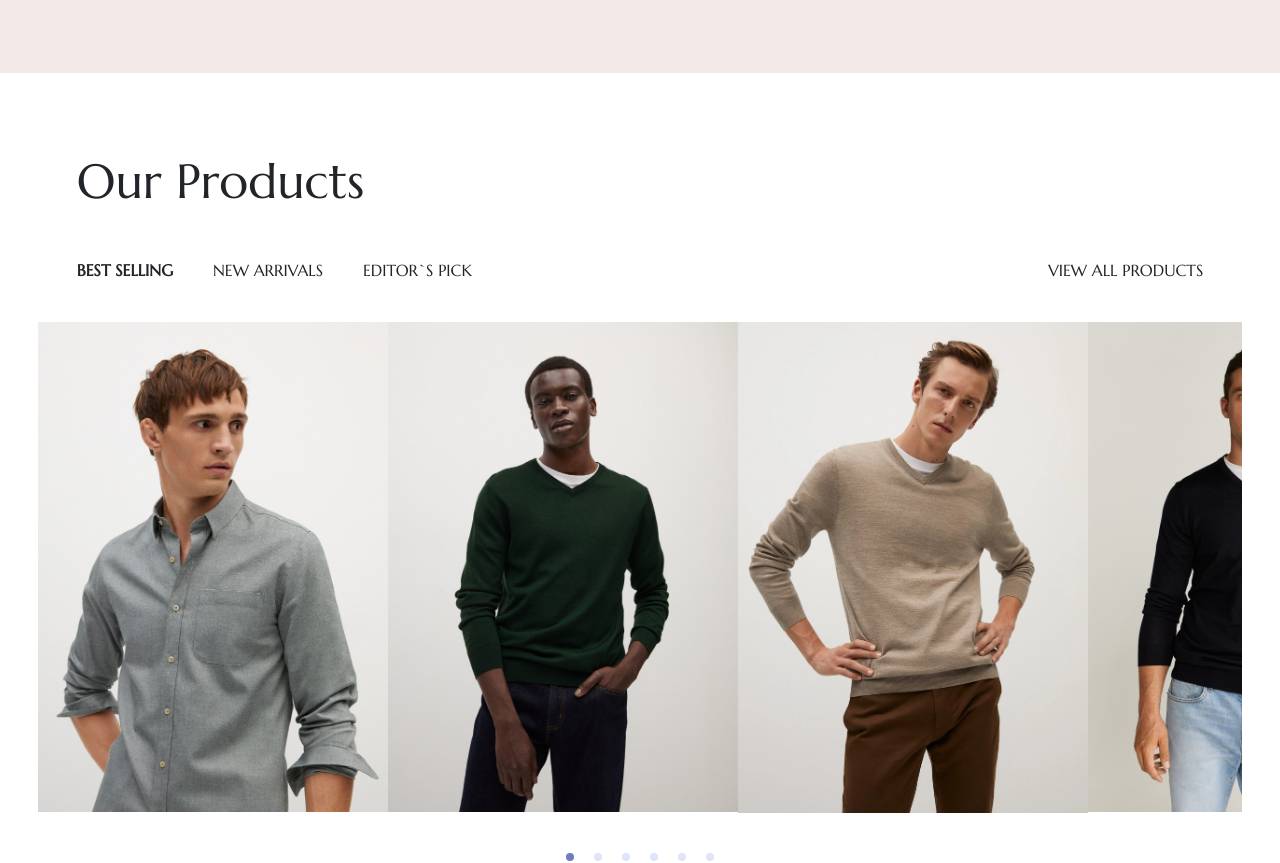
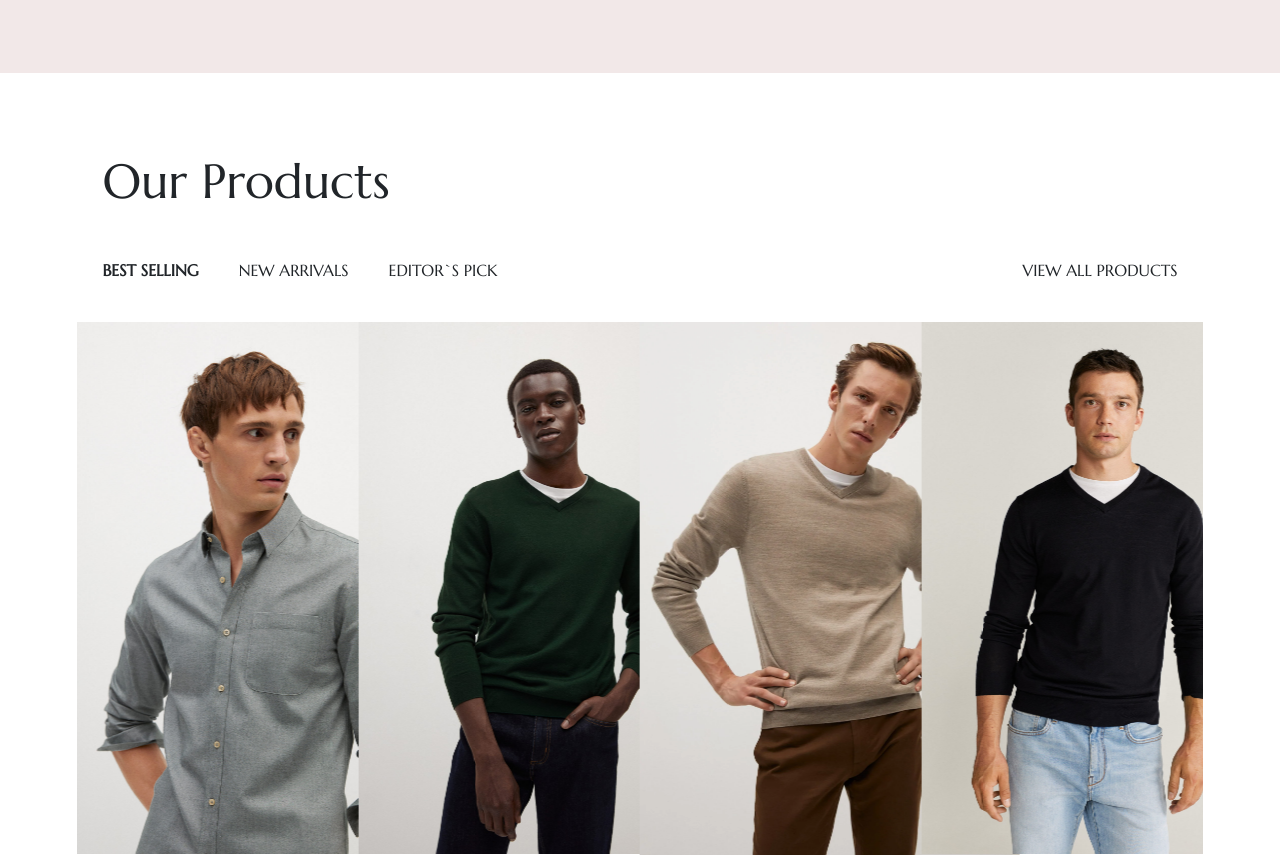
Before and after one commit to Kiril-Pavlov/durotan-landing-page, a React (Create React App) app: page / in a window 1280 px wide. Shown: the part 2900-3763 px from the top of the page. Built offline with nearby package versions, Linux system fonts and the light colour scheme; the HTML template or start-up script is replaced by a standard one.

Commit message:
ourProducts carousel fixed

```diff
--- a/src/components/OurProducts.css
+++ b/src/components/OurProducts.css
@@ -5,11 +5,11 @@
 
 .our-products-title{
   font-size: 3rem;
-  padding: 30px 6%;
+  padding: 30px 8%;
 }
 
 .our-products-links{
-  padding: 10px 6%;
+  padding: 10px 8%;
   display: flex;
   flex-direction: row;
   justify-content: space-between;
@@ -28,11 +28,11 @@ span {
 } */
 
 .our-products-carousel-item{
-  width: 350px;
+  width: 380px;
 }
 
 .our-products-carousel{
-  padding: 30px 3%;
+  padding: 30px 6%;
 }
 
 @media screen and (max-width:992px){
--- a/src/components/OurProducts.js
+++ b/src/components/OurProducts.js
@@ -48,7 +48,7 @@ const OurProducts = () => {
           items={items}
           responsive={responsive}
           controlsStrategy="alternate"
-          autoWidth={true}
+          autoWidth={false}
           infinite
         />
       </div>
```
